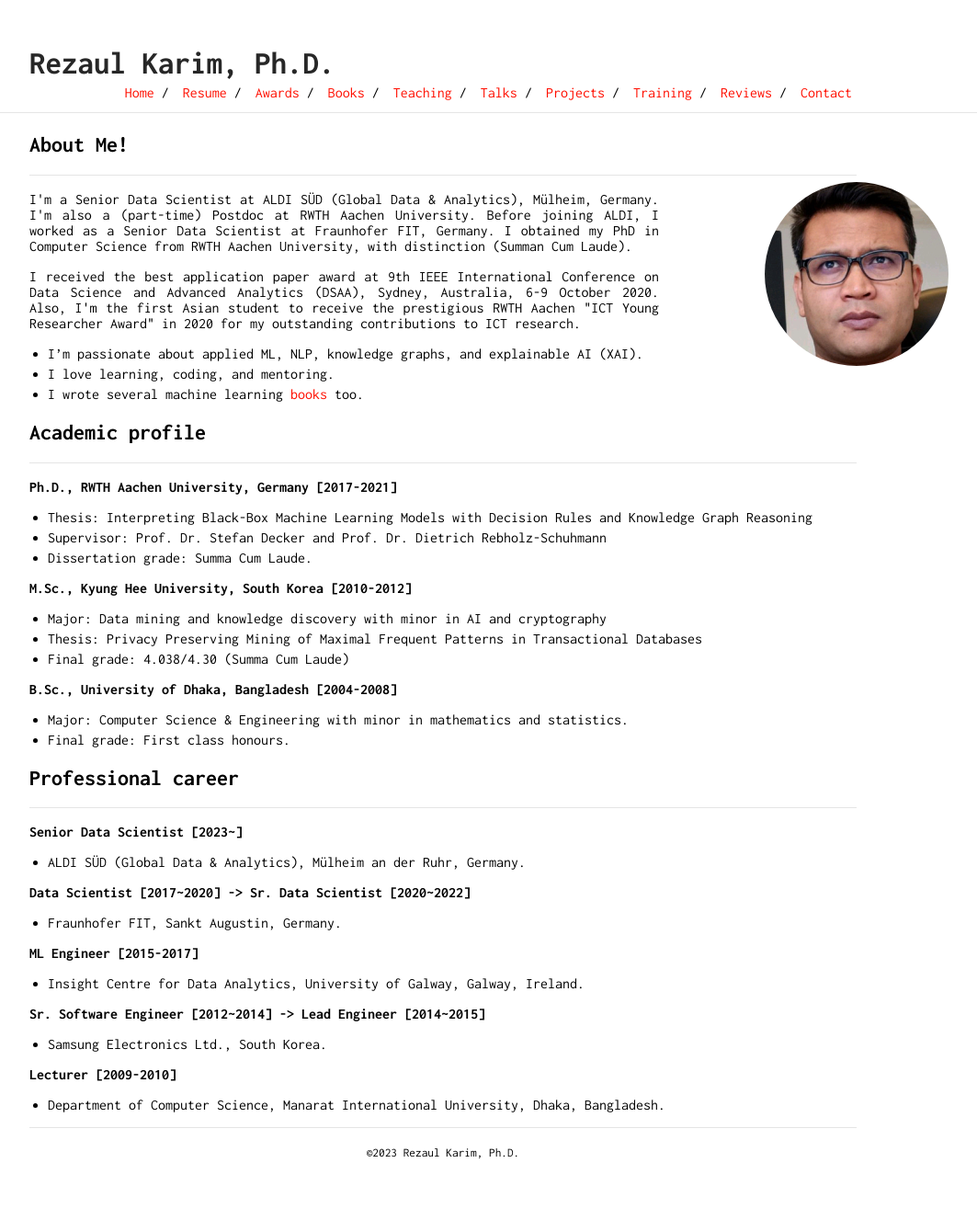
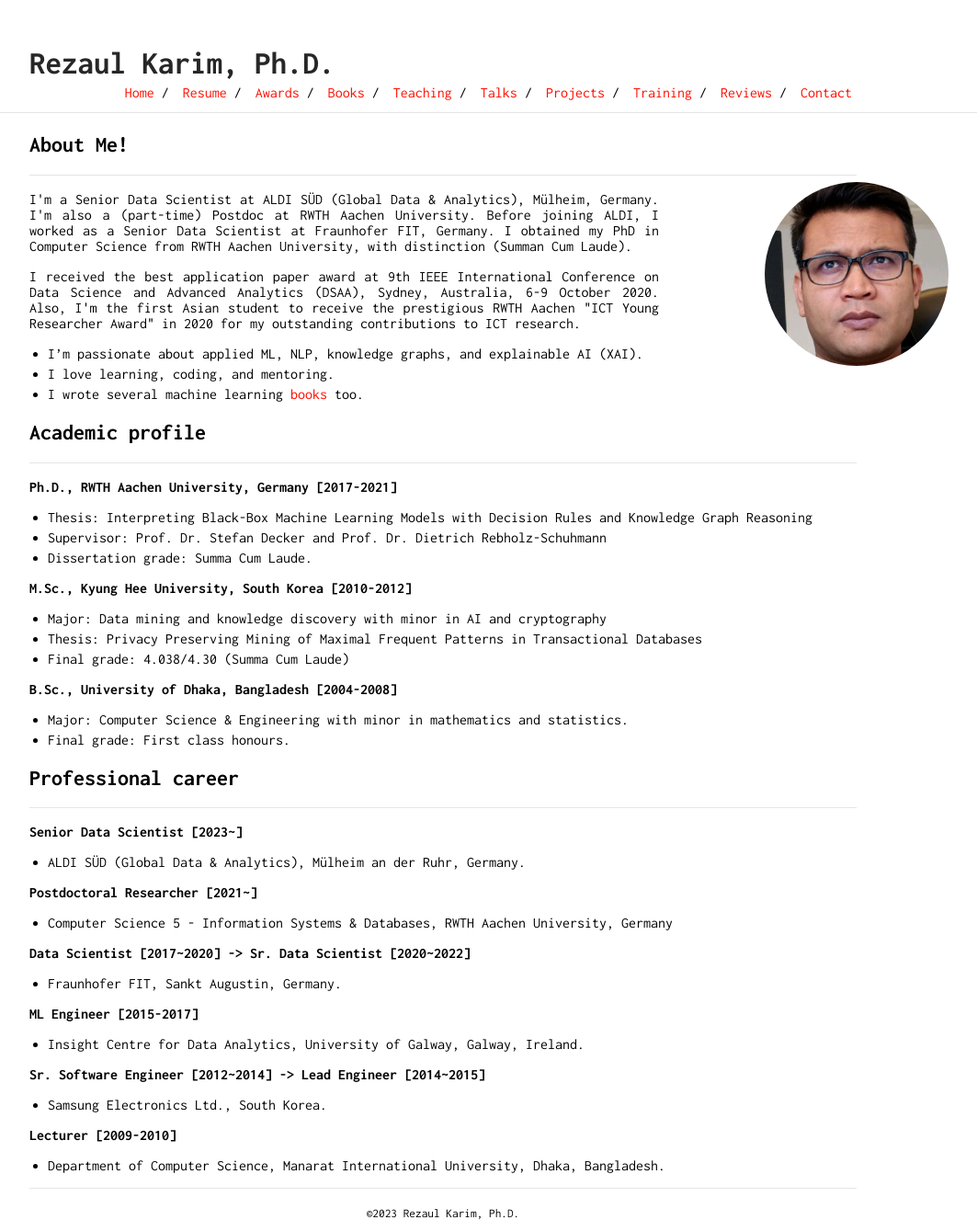
Before and after one commit to rezacsedu/rezacsedu.github.io, a Jekyll site: the page built from index.md, in a window 1280 px wide. Shown: the whole page at 92% size, without its empty margins (158-1221 px from the left). Built offline with Jekyll 4.4.1, drawn with Linux system fonts in a browser that asks for light colours; our own code applies the rules of GitHub Pages for plain Markdown files; before the commit the page ends 1261 px from its top, so only the background shows below that.

Commit message:
Update index.md

```diff
--- a/index.md
+++ b/index.md
@@ -31,6 +31,9 @@ ___
 **Senior Data Scientist [2023~]**
 - ALDI SÜD (Global Data & Analytics), Mülheim an der Ruhr, Germany.
 
+**Postdoctoral Researcher [2021~]**
+- Computer Science 5 - Information Systems & Databases, RWTH Aachen University, Germany
+
 **Data Scientist [2017~2020] -> Sr. Data Scientist [2020~2022]**
 - Fraunhofer FIT, Sankt Augustin, Germany.
 
```
